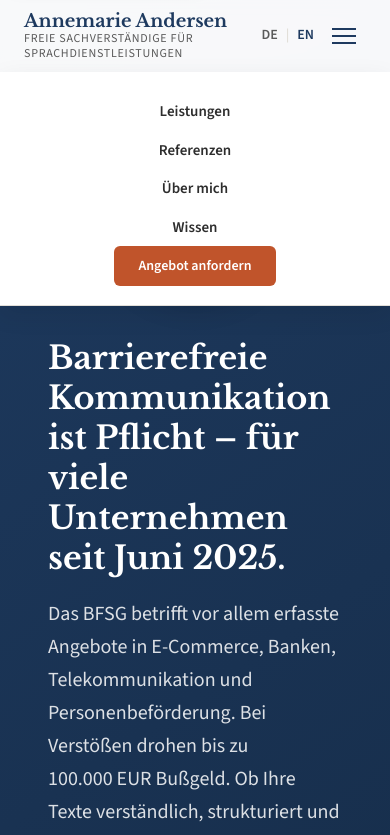
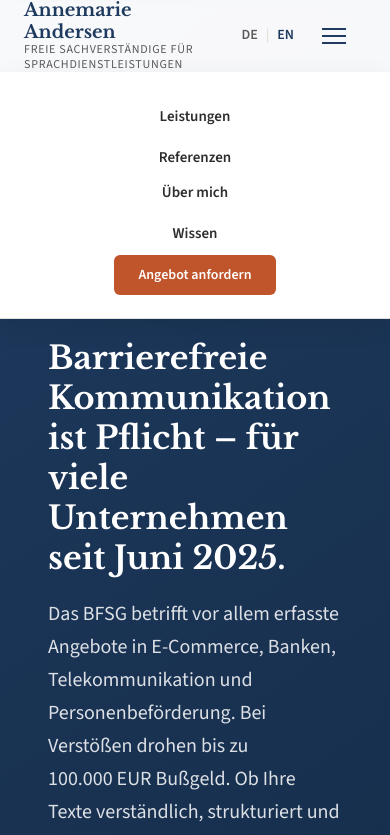
Before and after one commit to AndersenWebworks/annemarie-andersen.de, a website: page index.html in a window 390 px wide. Both pictures are taken after a click on the button "Navigation öffnen". Shown: the top 835 px of the page. Drawn offline with Linux system fonts and the light colour scheme.

Commit message:
Fix mobile navigation spacing

```diff
--- a/css/style.css
+++ b/css/style.css
@@ -856,34 +856,62 @@ html[lang^="en"] .service-card.featured::before { content: 'Core service'; }
 
 /* ===== RESPONSIVE ===== */
 @media (max-width: 900px) {
+  .header-inner {
+    padding: 0 24px;
+    gap: 8px;
+  }
   .nav-links {
     display: none; flex-direction: column; position: absolute;
     top: 72px; left: 0; right: 0; background: var(--white);
-    padding: 24px; border-bottom: 1px solid var(--border);
-    box-shadow: 0 8px 24px rgba(0,0,0,0.08); gap: 8px;
+    padding: 22px 32px 28px; border-bottom: 1px solid var(--border);
+    box-shadow: 0 8px 24px rgba(0,0,0,0.08); gap: 4px;
+    align-items: center;
   }
   .nav-links.open { display: flex; }
   .nav-toggle {
     display: flex;
+    flex: 0 0 44px;
     flex-direction: column;
     align-items: center;
     justify-content: center;
     min-height: 44px;
     min-width: 44px;
     gap: 5px;
+    margin-left: 2px;
+    margin-right: 10px;
   }
   .nav-toggle span { margin: 0; }
   .lang-switch { margin-left: 0; margin-right: 8px; }
 
+  .has-dropdown {
+    width: 100%;
+    display: flex;
+    flex-direction: column;
+    align-items: center;
+  }
+
+  .dropdown-trigger {
+    min-height: 44px;
+  }
+
   .has-dropdown .dropdown-menu {
     display: none; position: static; border: none; box-shadow: none;
-    background: none; padding: 0 0 0 16px; min-width: 0;
+    background: transparent; padding: 6px 0 8px 14px; min-width: 0;
+    width: min(100%, 320px);
+    margin: 0 auto 8px;
+    border-left: 2px solid var(--border);
+    border-radius: 0;
   }
   .has-dropdown:hover .dropdown-menu { display: none; }
   .has-dropdown.open .dropdown-menu,
   .has-dropdown.open:hover .dropdown-menu { display: block; }
   .dropdown-trigger::after { display: none; }
-  .dropdown-menu a { padding: 8px 0; }
+  .dropdown-menu a {
+    padding: 7px 0 7px 12px;
+    font-size: 15px;
+    line-height: 1.35;
+    text-align: left;
+  }
 
   .hero { padding: 130px 24px 80px; }
   .hero-grid { grid-template-columns: 1fr; }
--- a/index.html
+++ b/index.html
@@ -266,6 +266,10 @@
     .trust-value { font-family: var(--font-heading); font-size: 36px; font-weight: 700; color: var(--navy); line-height: 1.2; white-space: nowrap; }
     .trust-label { font-size: 14px; color: var(--text-muted); margin-top: 4px; }
     @media (max-width: 900px) {
+      .header-inner {
+        padding: 0 24px;
+        gap: 8px;
+      }
       .nav-links {
         display: none;
         flex-direction: column;
@@ -274,17 +278,21 @@
         left: 0;
         right: 0;
         background: var(--white);
-        padding: 24px;
+        padding: 22px 32px 28px;
         border-bottom: 1px solid var(--border);
-        gap: 8px;
+        gap: 4px;
+        align-items: center;
       }
       .nav-links.open { display: flex; }
-      .nav-toggle { display: flex; flex-direction: column; align-items: center; justify-content: center; min-height: 44px; min-width: 44px; gap: 5px; }
+      .nav-toggle { display: flex; flex: 0 0 44px; flex-direction: column; align-items: center; justify-content: center; min-height: 44px; min-width: 44px; gap: 5px; margin-left: 2px; margin-right: 10px; }
       .nav-toggle span { margin: 0; }
       .lang-switch { margin-left: 0; margin-right: 8px; }
-      .has-dropdown .dropdown-menu { display: none; position: static; border: 0; background: none; padding: 0 0 0 16px; min-width: 0; }
+      .has-dropdown { width: 100%; display: flex; flex-direction: column; align-items: center; }
+      .dropdown-trigger { min-height: 44px; }
+      .has-dropdown .dropdown-menu { display: none; position: static; border: 0; border-left: 2px solid var(--border); border-radius: 0; background: transparent; padding: 6px 0 8px 14px; min-width: 0; width: min(100%, 320px); margin: 0 auto 8px; }
       .has-dropdown:hover .dropdown-menu { display: none; }
       .has-dropdown.open .dropdown-menu, .has-dropdown.open:hover .dropdown-menu { display: block; }
+      .dropdown-menu a { padding: 7px 0 7px 12px; font-size: 15px; line-height: 1.35; text-align: left; }
       .hero { padding: 130px 24px 80px; }
       .hero-grid { grid-template-columns: 1fr; }
       .hero-portrait { order: -1; }
```
Also changed, not shown: en/index.html (+15 -4 lines).
